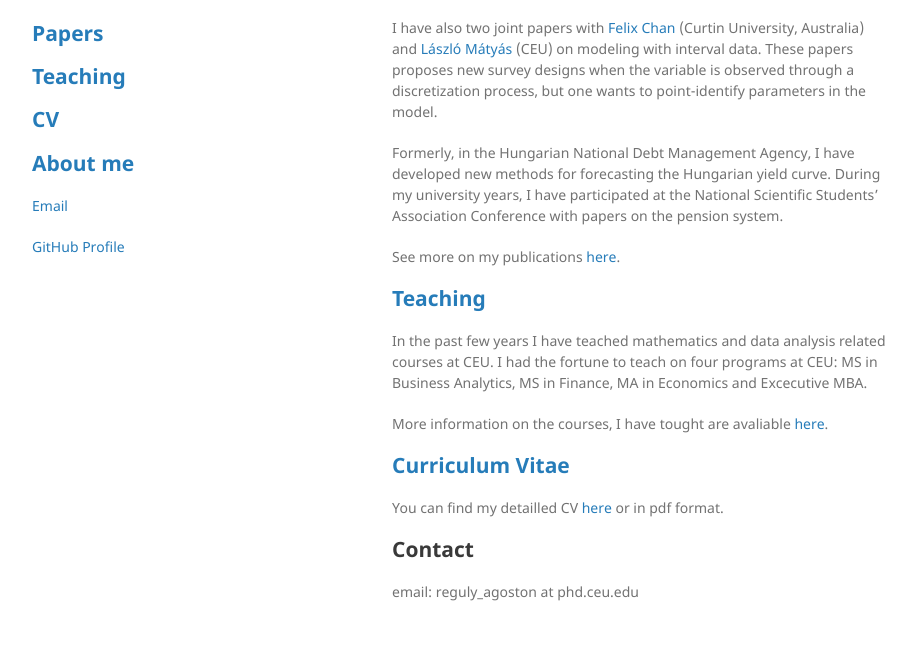
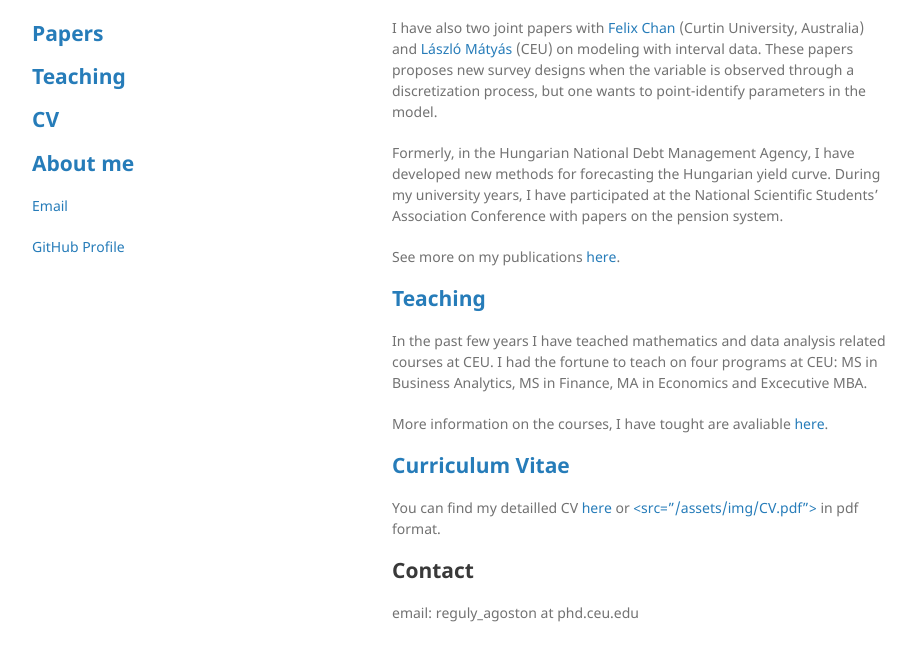
Before and after one commit to regulyagoston/regulyagoston.github.io, a Jekyll site: the page built from index.md, in a window 1280 px wide and 1028 px high, cut to the strip 335-996 px from the top of the window. Shown: the whole strip, without its empty margins (178-1094 px from the left). Built offline with Jekyll 4.4.1, drawn with Linux system fonts in a browser that asks for light colours; our own code applies the rules of GitHub Pages for plain Markdown files.

Commit message:
Update index.md

```diff
--- a/index.md
+++ b/index.md
@@ -26,6 +26,7 @@ More information on the courses, I have tought are avaliable [here](./teaching.m
 
 You can find my detailled CV [here](./cv.md) or
 <a download="reguly_cv" href="/assets/img/CV.pdf" title="download my CV">
+ <src="/assets/img/CV.pdf">
 </a>
 in pdf format.
 
```
